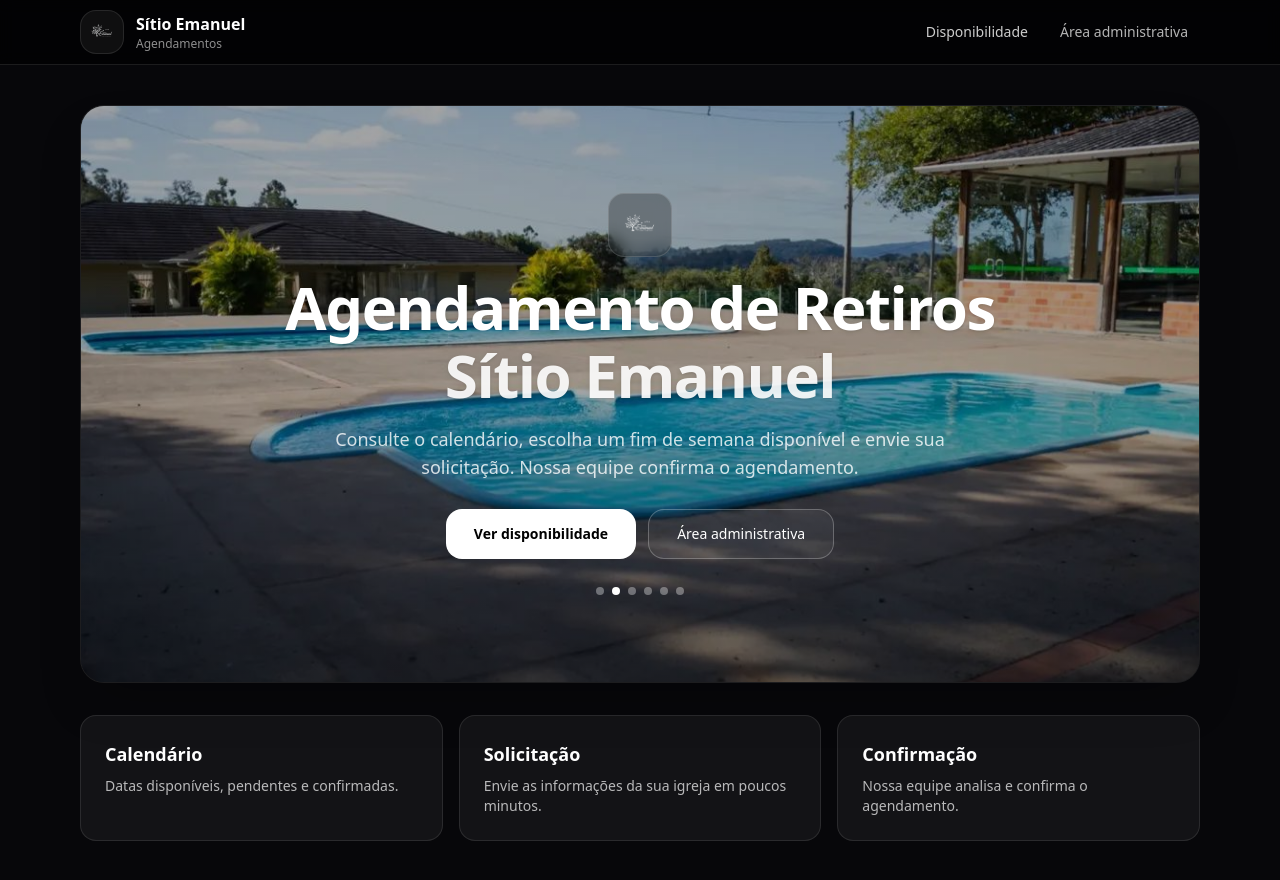
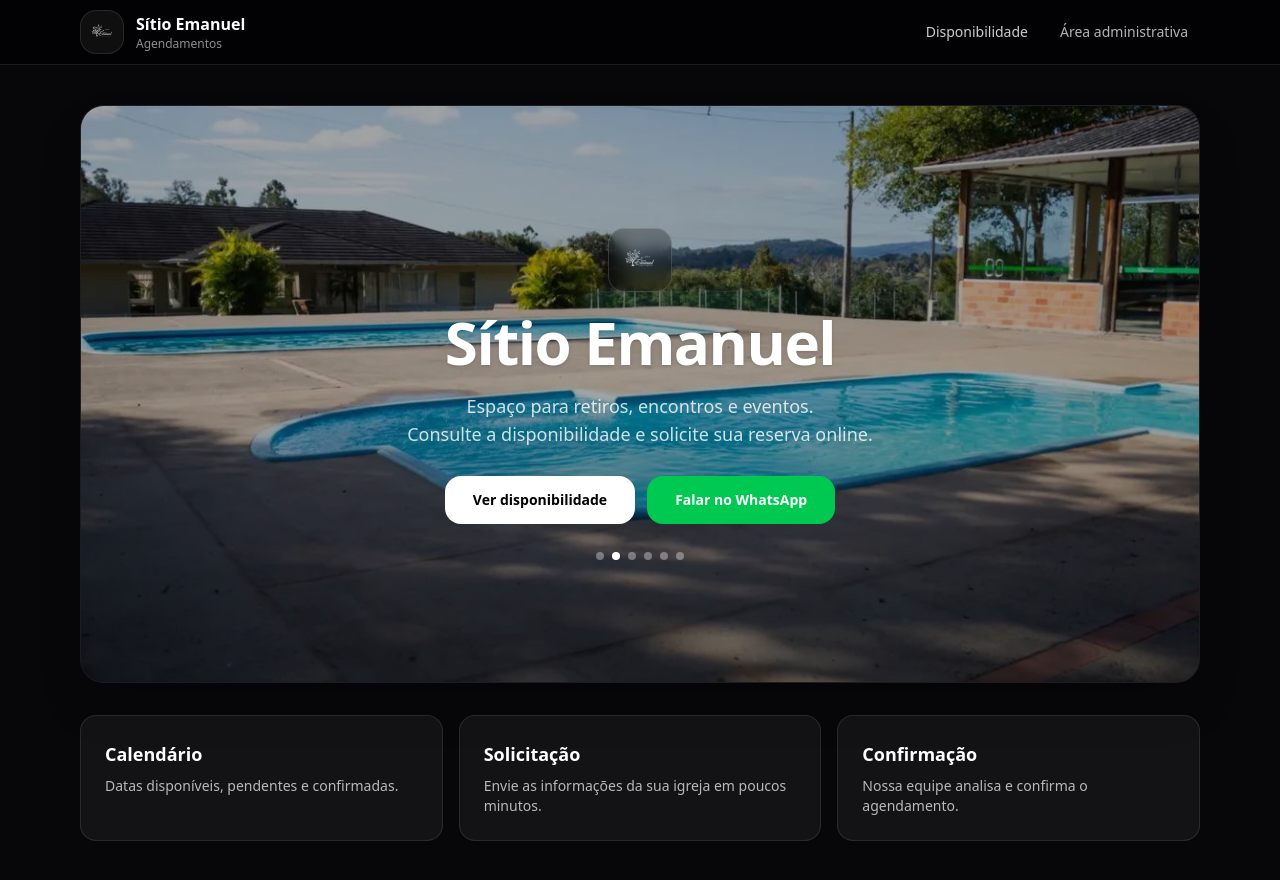
Before and after one commit to anthonytribeiro587/sistema-agendamento, a Next.js app: page / in a window 1280 px wide. Built offline with nearby package versions, Linux system fonts and the light colour scheme.

Commit message:
melhora home hero

```diff
--- a/components/HomeHero.tsx
+++ b/components/HomeHero.tsx
@@ -59,14 +59,13 @@ export default function HomeHero() {
                   </div>
 
                   <h1 className="text-4xl sm:text-6xl font-semibold tracking-tight text-white drop-shadow">
-                    Agendamento de Retiros
-                    <span className="block mt-2 text-white/90">Sítio Emanuel</span>
-                  </h1>
+  Sítio Emanuel
+                </h1>
 
-                  <p className="mx-auto mt-5 max-w-2xl text-base sm:text-lg text-white/80">
-                    Consulte o calendário, escolha um fim de semana disponível e envie sua
-                    solicitação. Nossa equipe confirma o agendamento.
-                  </p>
+<p className="mx-auto mt-5 max-w-2xl text-base sm:text-lg text-white/80">
+  Espaço para retiros, encontros e eventos. <br />
+  Consulte a disponibilidade e solicite sua reserva online.
+</p>
 
                   <div className="mt-7 flex flex-col sm:flex-row gap-3 justify-center">
                     <Link
@@ -75,13 +74,13 @@ export default function HomeHero() {
                     >
                       Ver disponibilidade
                     </Link>
-
-                    <Link
-                      href="/admin"
-                      className="inline-flex items-center justify-center rounded-2xl border border-white/25 bg-white/5 px-7 py-3.5 text-sm font-medium text-white hover:bg-white/10 transition"
-                    >
-                      Área administrativa
-                    </Link>
+                    <a
+  href="https://wa.me/5551995092781"
+  target="_blank"
+  className="inline-flex items-center justify-center rounded-2xl bg-green-500 px-7 py-3.5 text-sm font-semibold text-white hover:bg-green-600 transition"
+>
+  Falar no WhatsApp
+</a>
                   </div>
 
                   {/* bolinhas do slider */}
```
